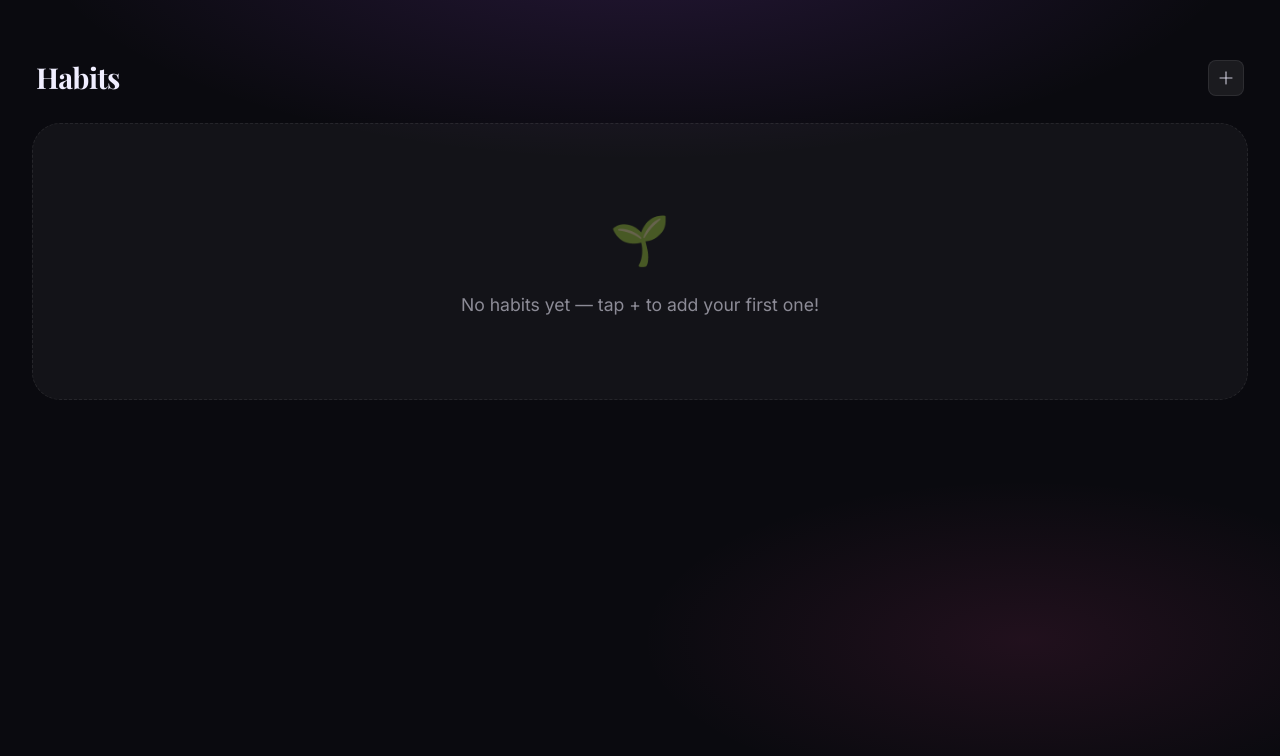
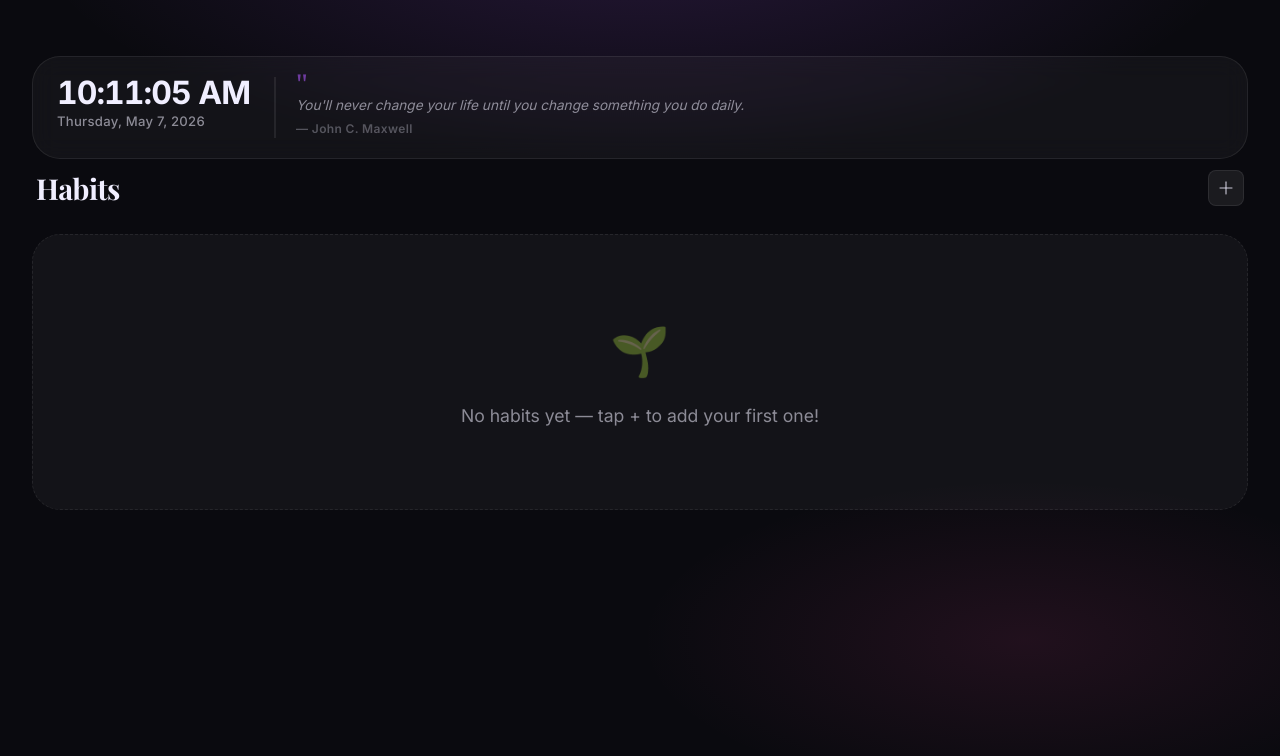
Before and after one commit to Rameshmanohar18/Habit_tracking-app, a React (Vite) app in the folder HabitTracker/: page / in a window 1280 px wide. Shown: the top 756 px of the page. Built offline with nearby package versions, Linux system fonts and the light colour scheme.

Commit message:
Date,Day and time With quotes added

```diff
--- a/HabitTracker/src/App.css
+++ b/HabitTracker/src/App.css
@@ -1616,3 +1616,83 @@
 .done-dot   { background: linear-gradient(135deg, #34d399, #059669); }
 .missed-dot { background: rgba(255,255,255,0.08); }
 .today-dot  { background: rgba(255,255,255,0.08); outline: 2px solid var(--yellow); outline-offset: 1px; }
+
+/* ═══════════════════════════════════════════════════════════
+   DATE / TIME / QUOTE BANNER
+═══════════════════════════════════════════════════════════ */
+
+.ht-banner {
+  display: flex;
+  align-items: flex-start;
+  justify-content: space-between;
+  gap: 1.5rem;
+  padding: 1.25rem 1.5rem;
+  margin-bottom: 0.5rem;
+  background: var(--bg-card);
+  border: 1px solid var(--border);
+  border-radius: var(--radius-xl);
+  backdrop-filter: blur(12px);
+  animation: fadeUp 0.5s ease both;
+  flex-wrap: wrap;
+}
+
+.ht-banner-left {
+  display: flex;
+  flex-direction: column;
+  gap: 0.2rem;
+  flex-shrink: 0;
+}
+
+.ht-banner-time {
+  font-size: 2rem;
+  font-weight: 700;
+  color: var(--text-primary);
+  letter-spacing: -0.03em;
+  font-variant-numeric: tabular-nums;
+  line-height: 1;
+}
+
+.ht-banner-date {
+  font-size: 0.82rem;
+  font-weight: 500;
+  color: var(--text-secondary);
+  letter-spacing: 0.02em;
+}
+
+.ht-banner-quote {
+  flex: 1;
+  display: flex;
+  flex-direction: column;
+  gap: 0.25rem;
+  border-left: 2px solid var(--border);
+  padding-left: 1.25rem;
+  min-width: 0;
+}
+
+.ht-quote-mark {
+  font-size: 1.8rem;
+  line-height: 0.5;
+  color: var(--purple);
+  font-family: Georgia, serif;
+  opacity: 0.6;
+}
+
+.ht-quote-text {
+  font-size: 0.85rem;
+  font-style: italic;
+  color: var(--text-secondary);
+  line-height: 1.5;
+}
+
+.ht-quote-author {
+  font-size: 0.75rem;
+  font-weight: 600;
+  color: var(--text-muted);
+  letter-spacing: 0.03em;
+}
+
+@media (max-width: 600px) {
+  .ht-banner { flex-direction: column; gap: 1rem; }
+  .ht-banner-quote { border-left: none; border-top: 1px solid var(--border); padding-left: 0; padding-top: 0.75rem; }
+  .ht-banner-time { font-size: 1.6rem; }
+}
--- a/HabitTracker/src/components/Habit.jsx
+++ b/HabitTracker/src/components/Habit.jsx
@@ -14,8 +14,53 @@ export default function HabitTrackerApp() {
   const [chartTimeframe, setChartTimeframe] = useState('month');
   const [chartOffset, setChartOffset]     = useState(0);
   const [calendarOffset, setCalendarOffset] = useState(0);
-  const [calendarMode, setCalendarMode]   = useState('quarter'); // week | month | quarter | year
+  const [calendarMode, setCalendarMode]   = useState('month');
   const [gridOffset, setGridOffset]       = useState(0);
+  const [now, setNow]                     = useState(new Date());
+
+  // Tick clock every second
+  useEffect(() => {
+    const timer = setInterval(() => setNow(new Date()), 1000);
+    return () => clearInterval(timer);
+  }, []);
+
+  // Daily quote — changes each day based on day of year
+  const QUOTES = [
+    { text: "We are what we repeatedly do. Excellence, then, is not an act, but a habit.", author: "Aristotle" },
+    { text: "Motivation is what gets you started. Habit is what keeps you going.", author: "Jim Ryun" },
+    { text: "Small daily improvements over time lead to stunning results.", author: "Robin Sharma" },
+    { text: "You'll never change your life until you change something you do daily.", author: "John C. Maxwell" },
+    { text: "Success is the sum of small efforts repeated day in and day out.", author: "Robert Collier" },
+    { text: "The secret of your future is hidden in your daily routine.", author: "Mike Murdock" },
+    { text: "First forget inspiration. Habit is more dependable.", author: "Octavia Butler" },
+    { text: "Chains of habit are too light to be felt until they are too heavy to be broken.", author: "Warren Buffett" },
+    { text: "Habits are the compound interest of self-improvement.", author: "James Clear" },
+    { text: "The difference between who you are and who you want to be is what you do.", author: "Unknown" },
+    { text: "Don't watch the clock; do what it does. Keep going.", author: "Sam Levenson" },
+    { text: "It's not what we do once in a while that shapes our lives, but what we do consistently.", author: "Tony Robbins" },
+    { text: "A year from now you may wish you had started today.", author: "Karen Lamb" },
+    { text: "Discipline is choosing between what you want now and what you want most.", author: "Abraham Lincoln" },
+    { text: "Every action you take is a vote for the type of person you wish to become.", author: "James Clear" },
+    { text: "You do not rise to the level of your goals. You fall to the level of your systems.", author: "James Clear" },
+    { text: "The best time to plant a tree was 20 years ago. The second best time is now.", author: "Chinese Proverb" },
+    { text: "One day or day one. You decide.", author: "Unknown" },
+    { text: "What you do every day matters more than what you do once in a while.", author: "Gretchen Rubin" },
+    { text: "The journey of a thousand miles begins with a single step.", author: "Lao Tzu" },
+    { text: "Do something today that your future self will thank you for.", author: "Sean Patrick Flanery" },
+    { text: "Progress, not perfection.", author: "Unknown" },
+    { text: "Be consistent. Be patient. Be persistent.", author: "Unknown" },
+    { text: "Take care of your body. It's the only place you have to live.", author: "Jim Rohn" },
+    { text: "The secret to getting ahead is getting started.", author: "Mark Twain" },
+    { text: "Your net worth to the world is determined by what remains after your bad habits are subtracted from your good ones.", author: "Benjamin Franklin" },
+    { text: "Good habits formed at youth make all the difference.", author: "Aristotle" },
+    { text: "Strive for progress, not perfection.", author: "Unknown" },
+    { text: "Small steps every day.", author: "Unknown" },
+    { text: "The only way to do great work is to love what you do.", author: "Steve Jobs" },
+    { text: "We become what we think about.", author: "Earl Nightingale" },
+  ];
+
+  const dayOfYear = (d) => Math.floor((d - new Date(d.getFullYear(), 0, 0)) / 864e5);
+  const todayQuote = QUOTES[dayOfYear(now) % QUOTES.length];
 
   /* ── Storage ─────────────────────────────────────────── */
   useEffect(() => {
@@ -724,6 +769,23 @@ export default function HabitTrackerApp() {
     <div className="ht-app">
       <div className="ht-grid-container">
 
+        {/* ── Date / Time / Quote banner ── */}
+        <div className="ht-banner">
+          <div className="ht-banner-left">
+            <div className="ht-banner-time">
+              {now.toLocaleTimeString('en-US', { hour: '2-digit', minute: '2-digit', second: '2-digit' })}
+            </div>
+            <div className="ht-banner-date">
+              {now.toLocaleDateString('en-US', { weekday: 'long', month: 'long', day: 'numeric', year: 'numeric' })}
+            </div>
+          </div>
+          <div className="ht-banner-quote">
+            <span className="ht-quote-mark">"</span>
+            <span className="ht-quote-text">{todayQuote.text}</span>
+            <span className="ht-quote-author">— {todayQuote.author}</span>
+          </div>
+        </div>
+
         {/* ── Top bar ── */}
         <div className="ht-topbar">
           <h1 className="ht-topbar-title">Habits</h1>
```
